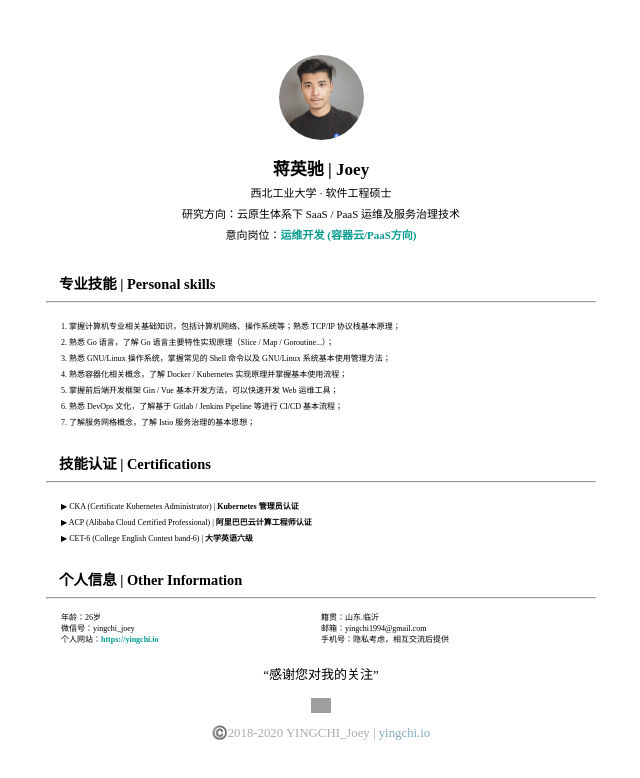
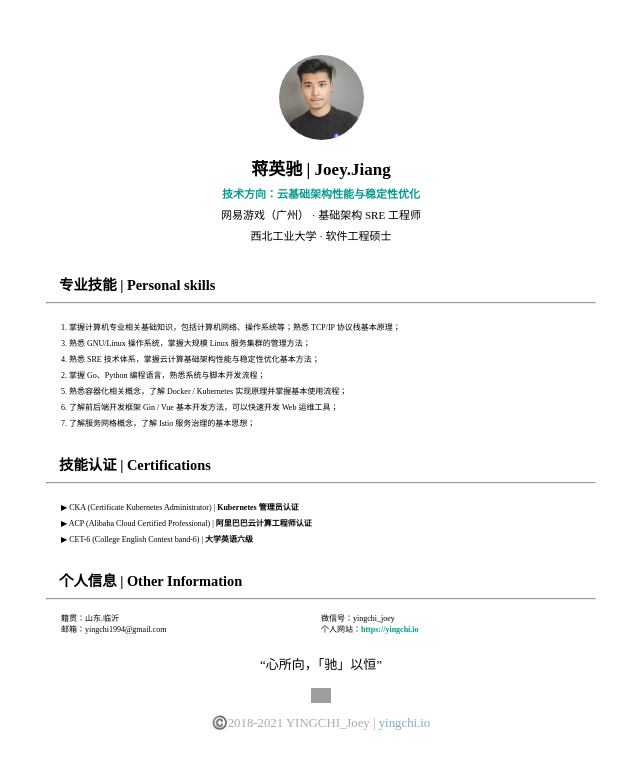
Before and after one commit to yingchi1994/yingchi.io, a plain HTML site: page resume/index.html in a window 1280 px wide. Shown: the whole page, without its empty margins (319-959 px from the left). Drawn offline with Linux system fonts and the light colour scheme; grey boxes are pictures that could not be loaded.

Commit message:
更新简历与版权日期

```diff
--- a/resume/index.html
+++ b/resume/index.html
@@ -4,30 +4,31 @@
     <meta charset="UTF-8">
     <meta name="viewport" content="width=device-width, initial-scale=1.0">
     <meta http-equiv="X-UA-Compatible" content="ie=edge">
-    <title>个人简历 | Resume of Joey</title>
+    <title>个人介绍 | Resume of Joey</title>
     <link rel="stylesheet" type="text/css" href="../css/resume.css" />
     <link rel="stylesheet" type="text/css" href="../css/tab.css" />
 </head>
 <body>
     <div class="main">
         <img class="avatar" src="../img/avatar-web-20200606.png"/>
-        <p id="resume_title">蒋英驰 | Joey</p>
+        <p id="resume_title">蒋英驰 | Joey.Jiang</p>
         <div class="resume_short-info">
-            <div>西北工业大学 · 软件工程硕士</div>
-            <div style="margin: 5px 0;">研究方向：云原生体系下 SaaS / PaaS 运维及服务治理技术</div>
-            <div>意向岗位：<strong>运维开发 (容器云/PaaS方向)</strong></div>
+            <div style="margin-top: 5px;"><strong>技术方向：云基础架构性能与稳定性优化</strong></div>
+            <div style="margin-top: 5px;">网易游戏（广州） · 基础架构 SRE 工程师</div>
+            <div style="margin-top: 5px;">西北工业大学 · 软件工程硕士</div>
         </div>
 
         <!-- 简历具体部分 -->
         <span id="resume-main">
+
             <div id="resume-subtitle">专业技能 | Personal skills</div><hr>
             <div class="resume-block">
                 <div class="skill-item">1. 掌握计算机专业相关基础知识，包括计算机网络、操作系统等；熟悉 TCP/IP 协议栈基本原理；</div>
-                <div class="skill-item">2. 熟悉 Go 语言，了解 Go 语言主要特性实现原理（Slice / Map / Goroutine...）；</div>
-                <div class="skill-item">3. 熟悉 GNU/Linux 操作系统，掌握常见的 Shell 命令以及 GNU/Linux 系统基本使用管理方法；</div>
-                <div class="skill-item">4. 熟悉容器化相关概念，了解 Docker / Kubernetes 实现原理并掌握基本使用流程；</div>
-                <div class="skill-item">5. 掌握前后端开发框架 Gin / Vue 基本开发方法，可以快速开发 Web 运维工具；</div>
-                <div class="skill-item">6. 熟悉 DevOps 文化，了解基于 Gitlab / Jenkins Pipeline 等进行 CI/CD 基本流程；</div>
+                <div class="skill-item">3. 熟悉 GNU/Linux 操作系统，掌握大规模 Linux 服务集群的管理方法；</div>
+                <div class="skill-item">4. 熟悉 SRE 技术体系，掌握云计算基础架构性能与稳定性优化基本方法；</div>
+                <div class="skill-item">2. 掌握 Go、Python 编程语言，熟悉系统与脚本开发流程；</div>
+                <div class="skill-item">5. 熟悉容器化相关概念，了解 Docker / Kubernetes 实现原理并掌握基本使用流程；</div>
+                <div class="skill-item">6. 了解前后端开发框架 Gin / Vue 基本开发方法，可以快速开发 Web 运维工具；</div>
                 <div class="skill-item">7. 了解服务网格概念，了解 Istio 服务治理的基本思想；</div>
             </div>
             <div id="resume-subtitle">技能认证 | Certifications</div><hr>
@@ -38,12 +39,10 @@
             </div>
             <div id="resume-subtitle">个人信息 | Other Information</div><hr>
             <div class="resume-block info-grid">
-                <div>年龄：26岁</div>
                 <div>籍贯：山东.临沂</div>
                 <div>微信号：yingchi_joey</div>
                 <div>邮箱：yingchi1994@gmail.com<br></div>
-                <div>个人网站：<a href="http://yingchi.io"><strong>https://yingchi.io</strong></a></div>
-                <div>手机号：隐私考虑，相互交流后提供</div>
+                <div>个人网站：<a href="https://yingchi.io"><strong>https://yingchi.io</strong></a></div>
             </div>
         </span>
 
@@ -51,7 +50,7 @@
             <img style="width: 100px;" src="../img/wx.jpg"/>
         </div> -->
 
-        <div id="resume_slogan">“感谢您对我的关注”</div>
+        <div id="resume_slogan">“心所向，「驰」以恒”</div>
 
         <div class="link-icon">
             <a href="https://www.zhihu.com/people/josephv/">
@@ -63,7 +62,7 @@
         </div>
 
         <div id="resume_footer">
-            <p>©️2018-2020 YINGCHI_Joey | <a href="https://yingchi.io">yingchi.io</a></p>
+            <p>©️2018-2021 YINGCHI_Joey | <a href="https://yingchi.io">yingchi.io</a></p>
         </div>
 
 
```
Also changed, not shown: index.html (+1 -1 lines).
